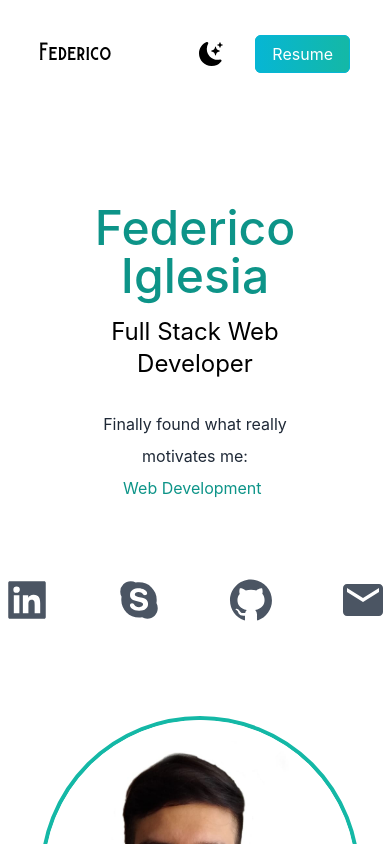
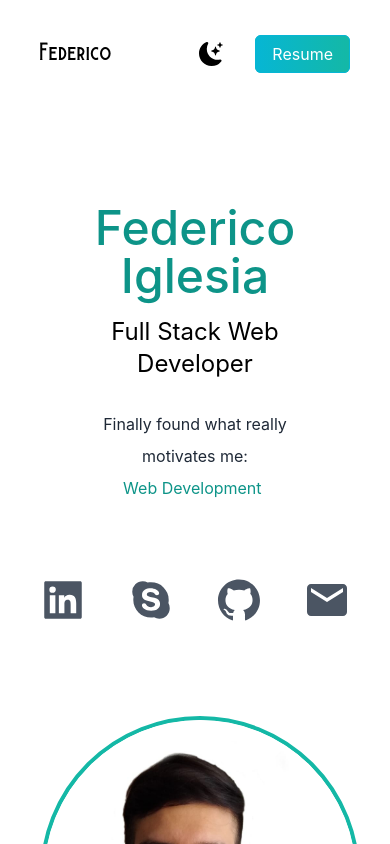
Before and after one commit to FedericoIglesia/Portfolio, a Next.js app in the folder portfolio/: page / in a window 390 px wide. Shown: the top 844 px of the page. Built offline with nearby package versions, Linux system fonts and the light colour scheme.

Commit message:
mobile icons

```diff
--- a/portfolio/pages/index.js
+++ b/portfolio/pages/index.js
@@ -90,7 +90,7 @@
               />
             </div>
           </div>
-          <div className="text-5xl flex justify-center gap-16 py-3 text-gray-600 ml-10 mr-10">
+          <div className="text-5xl flex justify-center md:gap-16 py-3 text-gray-600 gap-10">
             <a
               href="https://www.linkedin.com/in/federicojiglesia/"
               target="_blank"
```
